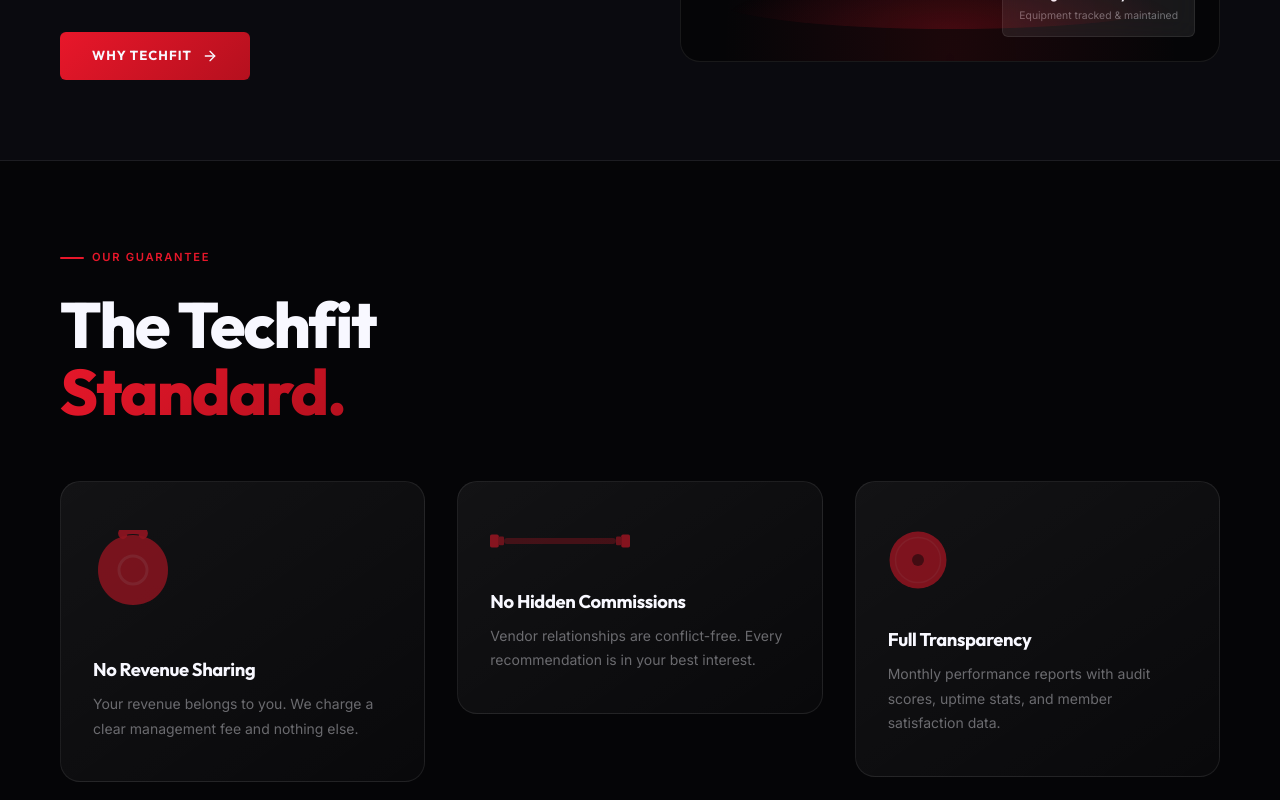
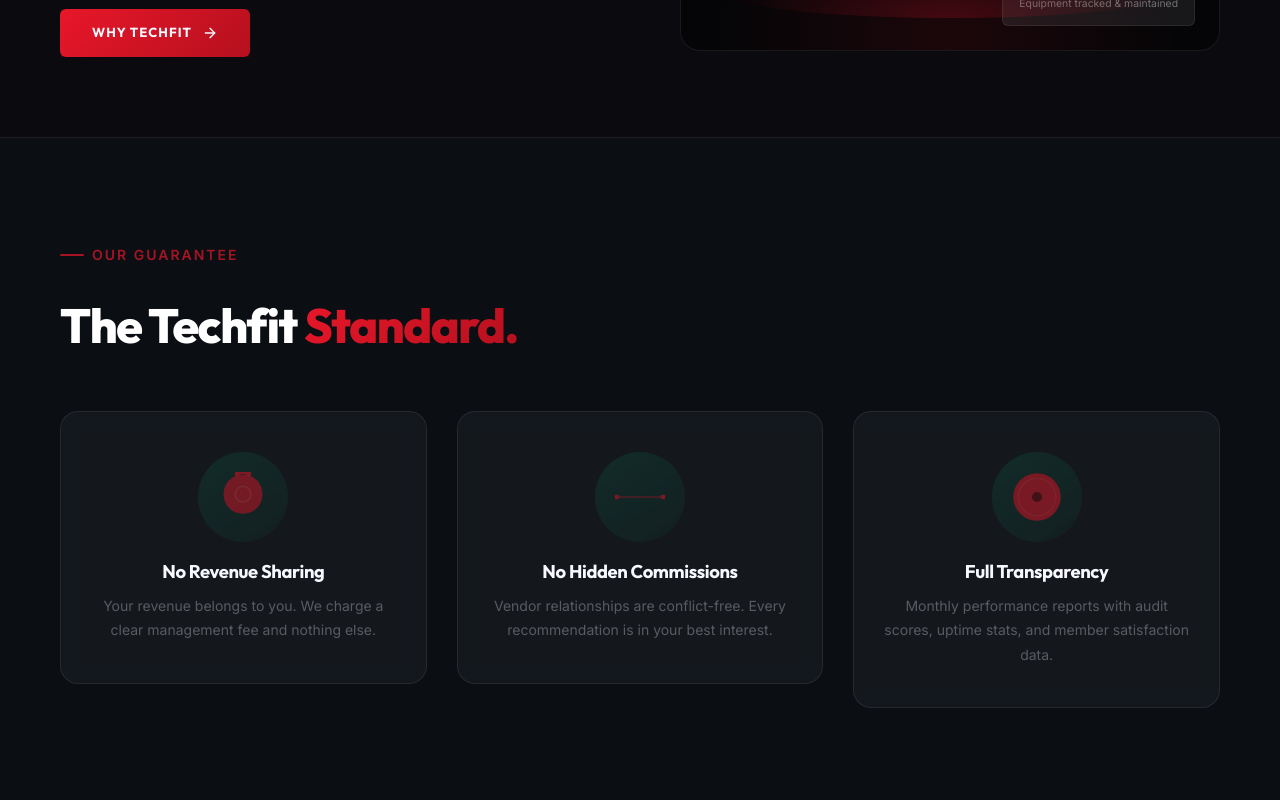
Before and after one commit to rahilmemdani/tech-fit, a React (Vite) app: page / in a window 1280 px wide. Shown: the part 1320-2120 px from the top of the page. Built offline with nearby package versions, Linux system fonts and the light colour scheme.

Commit message:
Added home props

```diff
--- a/src/pages/Home.css
+++ b/src/pages/Home.css
@@ -881,3 +881,108 @@
         display: none;
     }
 }
+
+/* SECTION */
+.promise-section {
+    padding: 100px 20px;
+    background: #0b0f14;
+    color: white;
+}
+
+/* HEADER */
+.promise-header {
+    text-align: center;
+    margin-bottom: 60px;
+}
+
+.section-label {
+    font-size: 14px;
+    letter-spacing: 2px;
+    text-transform: uppercase;
+    opacity: 0.7;
+}
+
+.section-title {
+    font-size: clamp(28px, 5vw, 48px);
+    margin-top: 10px;
+}
+
+/* GRID */
+.promise-grid {
+    display: grid;
+    grid-template-columns: repeat(3, 1fr);
+    gap: 30px;
+}
+
+/* CARD */
+.promise-card {
+    background: rgba(255, 255, 255, 0.04);
+    border-radius: 18px;
+    padding: 40px 30px;
+    text-align: center;
+    backdrop-filter: blur(10px);
+    transition: 0.3s ease;
+    border: 1px solid rgba(255, 255, 255, 0.08);
+}
+
+.promise-card:hover {
+    transform: translateY(-8px);
+    border-color: rgba(0, 255, 170, 0.5);
+}
+
+/* SVG ICON CONTAINER */
+.promise-card__visual {
+    width: 90px;
+    height: 90px;
+    margin: 0 auto 20px;
+    display: flex;
+    align-items: center;
+    justify-content: center;
+    border-radius: 50%;
+    background: linear-gradient(145deg,
+            rgba(0, 255, 170, 0.15),
+            rgba(0, 255, 170, 0.05));
+}
+
+/* SVG ICON */
+.promise-card__svg {
+    width: 50px;
+    height: 50px;
+    opacity: 0.95;
+    transition: 0.3s ease;
+}
+
+.promise-card:hover .promise-card__svg {
+    transform: scale(1.15) rotate(5deg);
+}
+
+/* TITLE */
+.promise-card__title {
+    font-size: 20px;
+    margin: 10px 0;
+}
+
+/* BODY */
+.promise-card__body {
+    font-size: 15px;
+    opacity: 0.75;
+    line-height: 1.6;
+}
+
+/* TABLET */
+@media (max-width: 992px) {
+    .promise-grid {
+        grid-template-columns: repeat(2, 1fr);
+    }
+}
+
+/* MOBILE */
+@media (max-width: 600px) {
+    .promise-grid {
+        grid-template-columns: 1fr;
+    }
+
+    .promise-card {
+        padding: 30px 20px;
+    }
+}
--- a/src/pages/Home.tsx
+++ b/src/pages/Home.tsx
@@ -239,21 +239,37 @@
                         <Reveal>
                             <span className="section-label">Our Guarantee</span>
                         </Reveal>
+
                         <Reveal delay={0.1}>
-                            <h2 className="section-title">The Techfit <span className="text-gradient">Standard.</span></h2>
+                            <h2 className="section-title">
+                                The Techfit <span className="text-gradient">Standard.</span>
+                            </h2>
                         </Reveal>
                     </div>
+
                     <div className="promise-grid">
                         {[
-                            { eq: <KettlebellSVG className="promise-card__svg" />, title: 'No Revenue Sharing', body: 'Your revenue belongs to you. We charge a clear management fee and nothing else.' },
-                            { eq: <BarbellSVG className="promise-card__svg promise-card__svg--barbell" />, title: 'No Hidden Commissions', body: 'Vendor relationships are conflict-free. Every recommendation is in your best interest.' },
-                            { eq: <WeightPlateSVG className="promise-card__svg promise-card__svg--plate" />, title: 'Full Transparency', body: 'Monthly performance reports with audit scores, uptime stats, and member satisfaction data.' },
+                            {
+                                eq: <KettlebellSVG className="promise-card__svg" />,
+                                title: "No Revenue Sharing",
+                                body: "Your revenue belongs to you. We charge a clear management fee and nothing else.",
+                            },
+                            {
+                                eq: <BarbellSVG className="promise-card__svg promise-card__svg--barbell" />,
+                                title: "No Hidden Commissions",
+                                body: "Vendor relationships are conflict-free. Every recommendation is in your best interest.",
+                            },
+                            {
+                                eq: <WeightPlateSVG className="promise-card__svg promise-card__svg--plate" />,
+                                title: "Full Transparency",
+                                body: "Monthly performance reports with audit scores, uptime stats, and member satisfaction data.",
+                            },
                         ].map((p, i) => (
                             <FadeIn key={i} delay={i * 0.15}>
                                 <div className="promise-card">
                                     <div className="promise-card__visual">{p.eq}</div>
-                                    <h3>{p.title}</h3>
-                                    <p>{p.body}</p>
+                                    <h3 className="promise-card__title">{p.title}</h3>
+                                    <p className="promise-card__body">{p.body}</p>
                                 </div>
                             </FadeIn>
                         ))}
```
